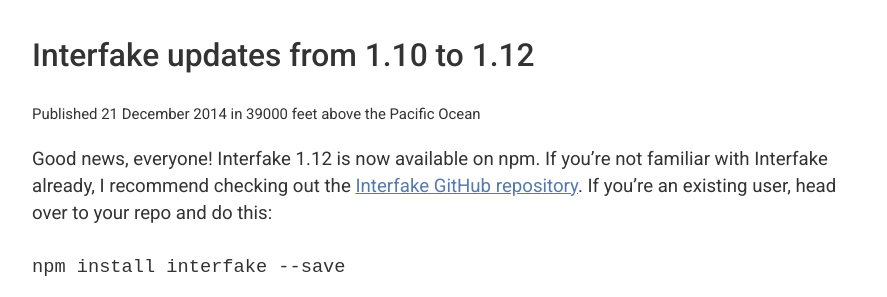
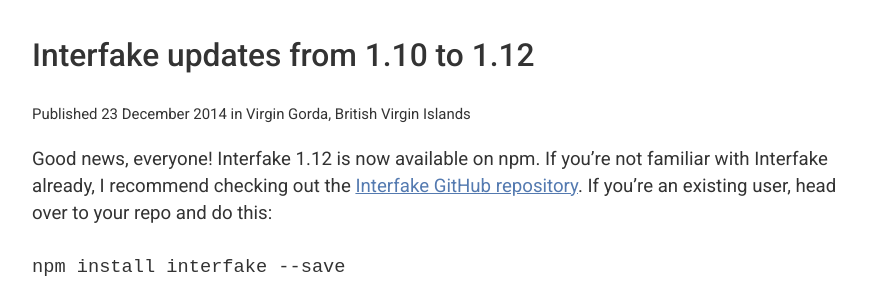
Before and after one commit to basicallydan/danhough.com, a Jekyll site: the page built from _posts/2014-12-21-interfake-proxy.markdown, in a window 1280 px wide and 900 px high. Shown: the part 159-456 px from the top of the window, without its empty margins (196-1083 px from the left). Built offline with Jekyll 4.4.1, drawn with Linux system fonts in a browser that asks for light colours; Markdown is read by kramdown in place of the engine named in the settings; comment, search, counter and statistics services are not loaded.

Commit message:
Changed publish date and location for interfake post

```diff
--- a/_posts/2014-12-21-interfake-proxy.markdown
+++ b/_posts/2014-12-21-interfake-proxy.markdown
@@ -3,8 +3,8 @@
 layout: post
 title: Interfake updates from 1.10 to 1.12
 description: A round-up of the features introduced to Interfake between versions 1.10 and 1.12 incuding
-date_created: 21 December 2014
-location: 39000 feet above the Pacific Ocean
+date_created: 23 December 2014
+location: Virgin Gorda, British Virgin Islands
 comments: true
 ---
 
```
